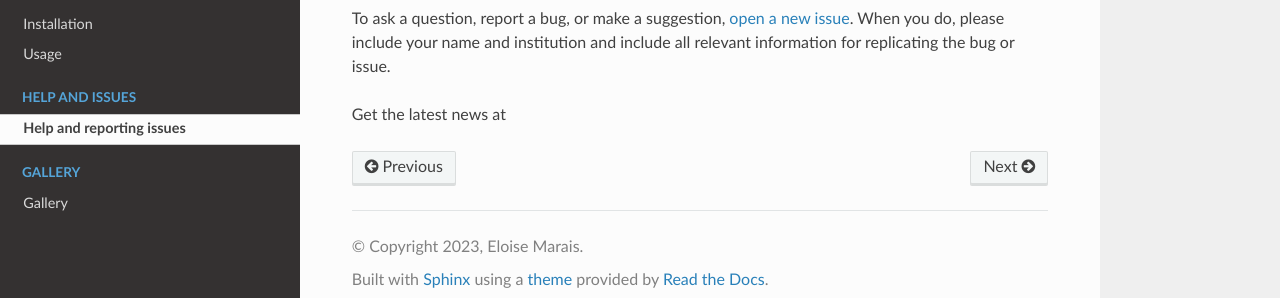
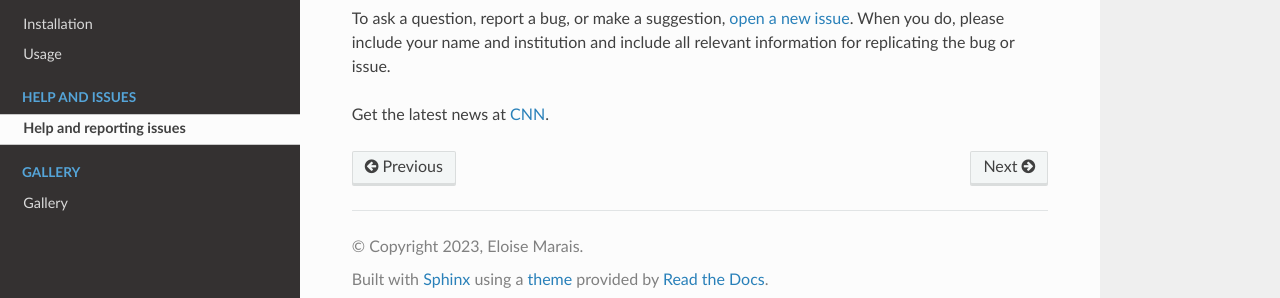
Before and after one commit to eamarais/erc-uptrop, a Sphinx documentation site: the page built from docs/source/Get-help.rst, in a window 1280 px wide. Shown: the part 201-499 px from the top of the page. Built offline with Sphinx 7.4.7 and the Read the Docs theme 2.0.0, drawn with Linux system fonts in a browser that asks for light colours.

Commit message:
Update Get-help.rst

```diff
--- a/docs/source/Get-help.rst
+++ b/docs/source/Get-help.rst
@@ -5,4 +5,6 @@ GitHub is used to ask for help and reporting issues or bugs.
 
 To ask a question, report a bug, or make a suggestion, `open a new issue <https://github.com/eamarais/erc-uptrop/issues>`__. When you do, please include your name and institution and include all relevant information for replicating the bug or issue.
 
-Get the latest news at
+Get the latest news at `CNN`_.
+
+.. _CNN: http://cnn.com/
```
